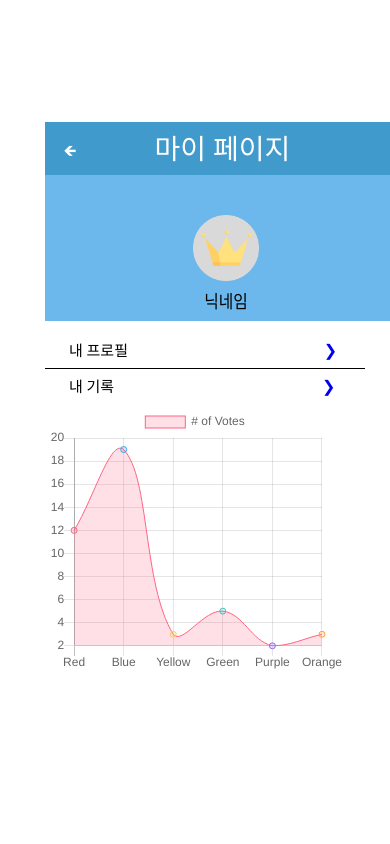
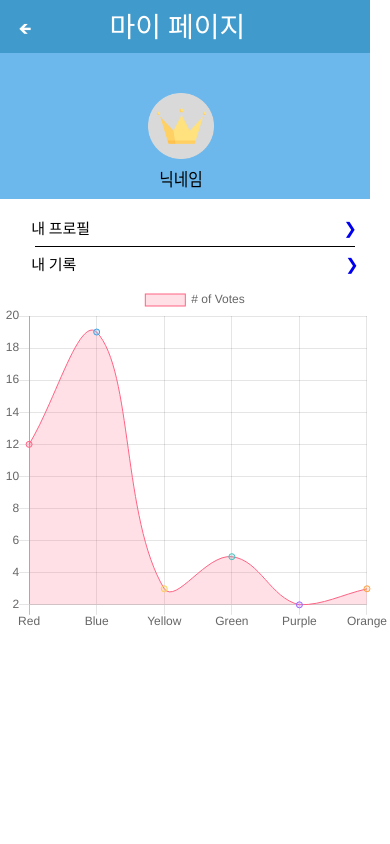
Before and after one commit to SwingMaster/SwingMaster, a Django app: page /mypage/ in a window 390 px wide. Run offline with Django 3.2, Linux system fonts and the light colour scheme.

Commit message:
update Responsive Web to SwingMaster
update Responsive Web to SwingMaster

```diff
--- a/SwingMaster/mypage/static/css_mypage_dir/styling_mypage.css
+++ b/SwingMaster/mypage/static/css_mypage_dir/styling_mypage.css
@@ -146,6 +146,16 @@ hr  {
   z-index: 11;
 }
 
-@media (max-width:480px){
-  .entire-box{width: 300px; }
+@media screen and (max-width:899px) {
+  .entire-box{
+    width: 100%;
+    height: 100%;
+  }
 }
+
+@media screen and (max-width:599px) {
+  .entire-box{
+    width: 100%;
+    height: 100%;
+  }
+}
```
Also changed, not shown: SwingMaster/EditProfile/static/css_EditProfile_dir/styling_EditProfile.css (+14 -0 lines), SwingMaster/mainpage/static/css_mainpage_dir/styling_mainpage.css (+14 -0 lines), SwingMaster/signup/static/css_signup_dir/styling_signup.css (+14 -0 lines), SwingMaster/startpage/static/css_startpage_dir/styling_startpage.css (+14 -0 lines).
